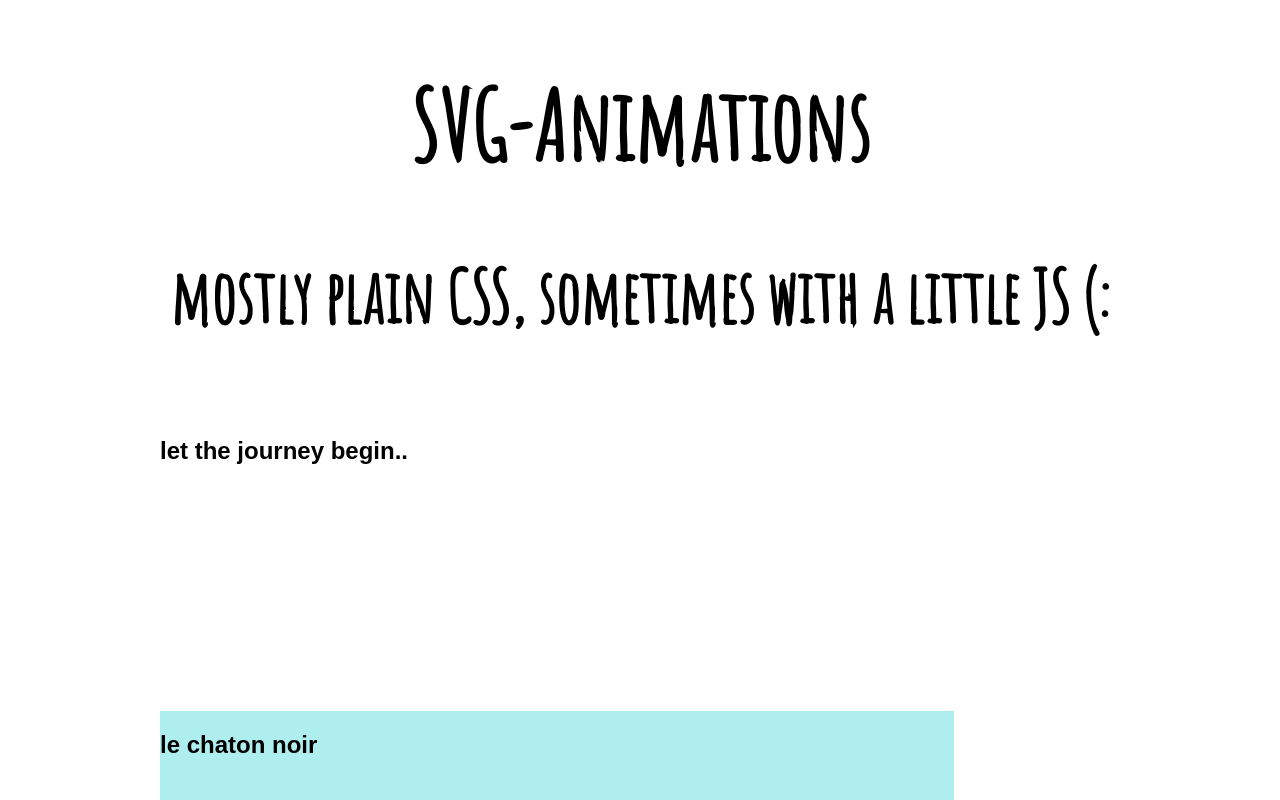
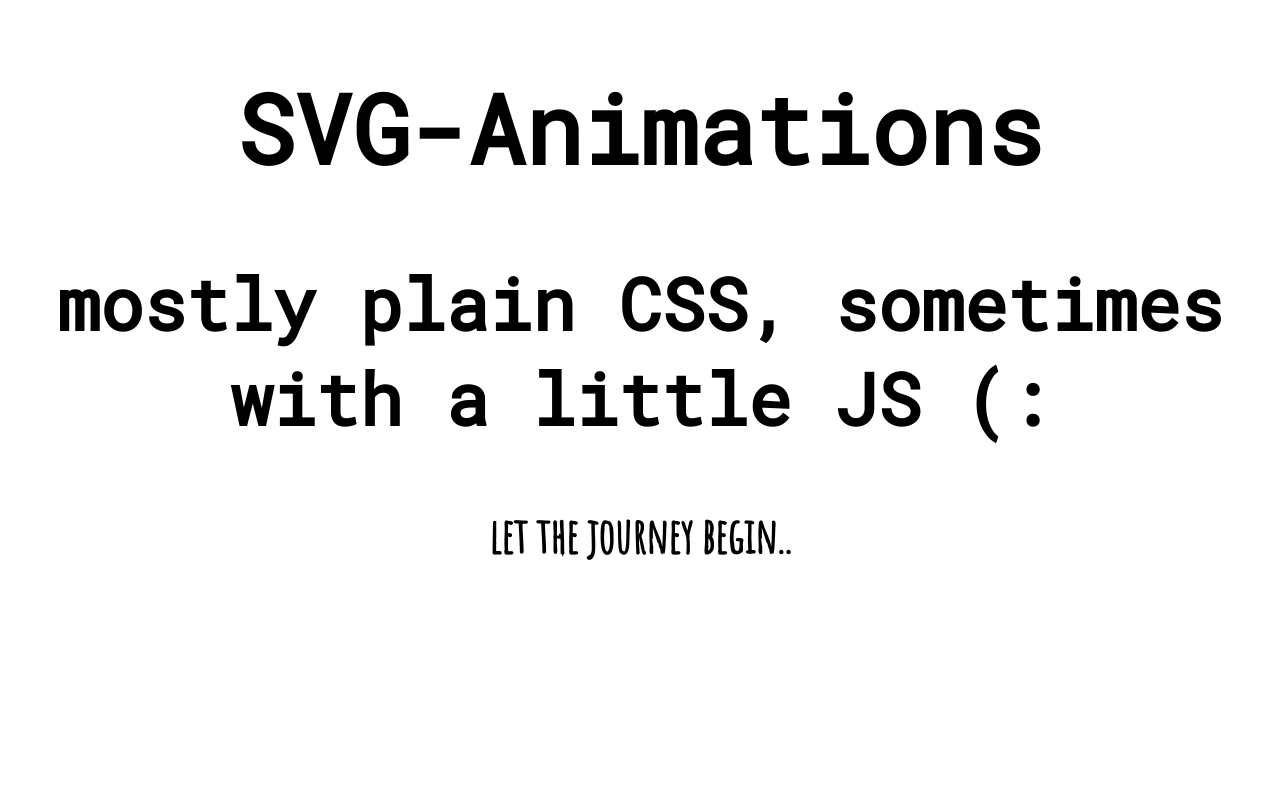
Before and after one commit to ladyViolet/SVG-animations, a plain HTML site: page index.htm in a window 1280 px wide. Shown: the top 800 px of the page. Drawn offline with Linux system fonts and the light colour scheme.

Commit message:
Update layout.css

```diff
--- a/css/layout.css
+++ b/css/layout.css
@@ -11,21 +11,18 @@ html {
   -webkit-text-size-adjust: 100%;
 }
 
-body {
-  margin: 0;
+.grid-container {
   display: grid;
-  grid-template-columns: minmax(200px, 960px);
-  justify-content: center;
-  grid-gap: 1em;
+  row-gap: 50px;
 }
 
 header {
-  font-family: 'Amatic SC', cursive;
+  font-family: 'Roboto Mono', monospace;
   font-size: 3em;
   text-align: center;
 }
 
-.van-animation .h1{
+.van-animation h1{
   font-family: 'Amatic SC', cursive;
   font-size: 3em;
   text-align: center;
@@ -33,13 +30,12 @@ header {
 
 .cat-peekaboo {
   background-color: #afeeeeff;
-	max-width:794px;
 }
 
-.cat-peekaboo .h1 {
-	font-family: 'Parisienne', cursive;
+.cat-peekaboo h1 {
+  font-family: 'Parisienne', cursive;
   font-size: 3em;
-	font-weight: normal;
+  font-weight: normal;
   text-align: center;
 }
 
```
